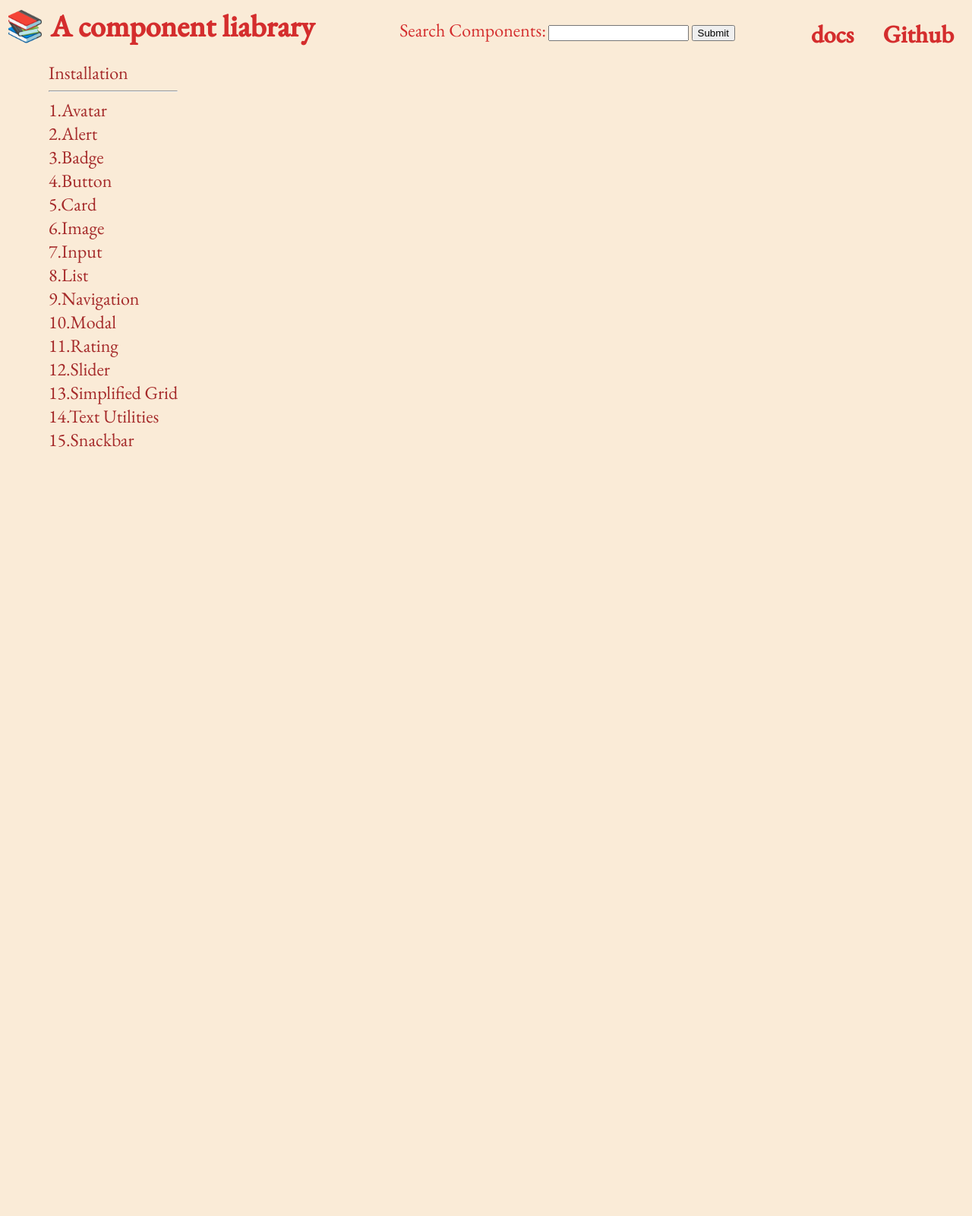
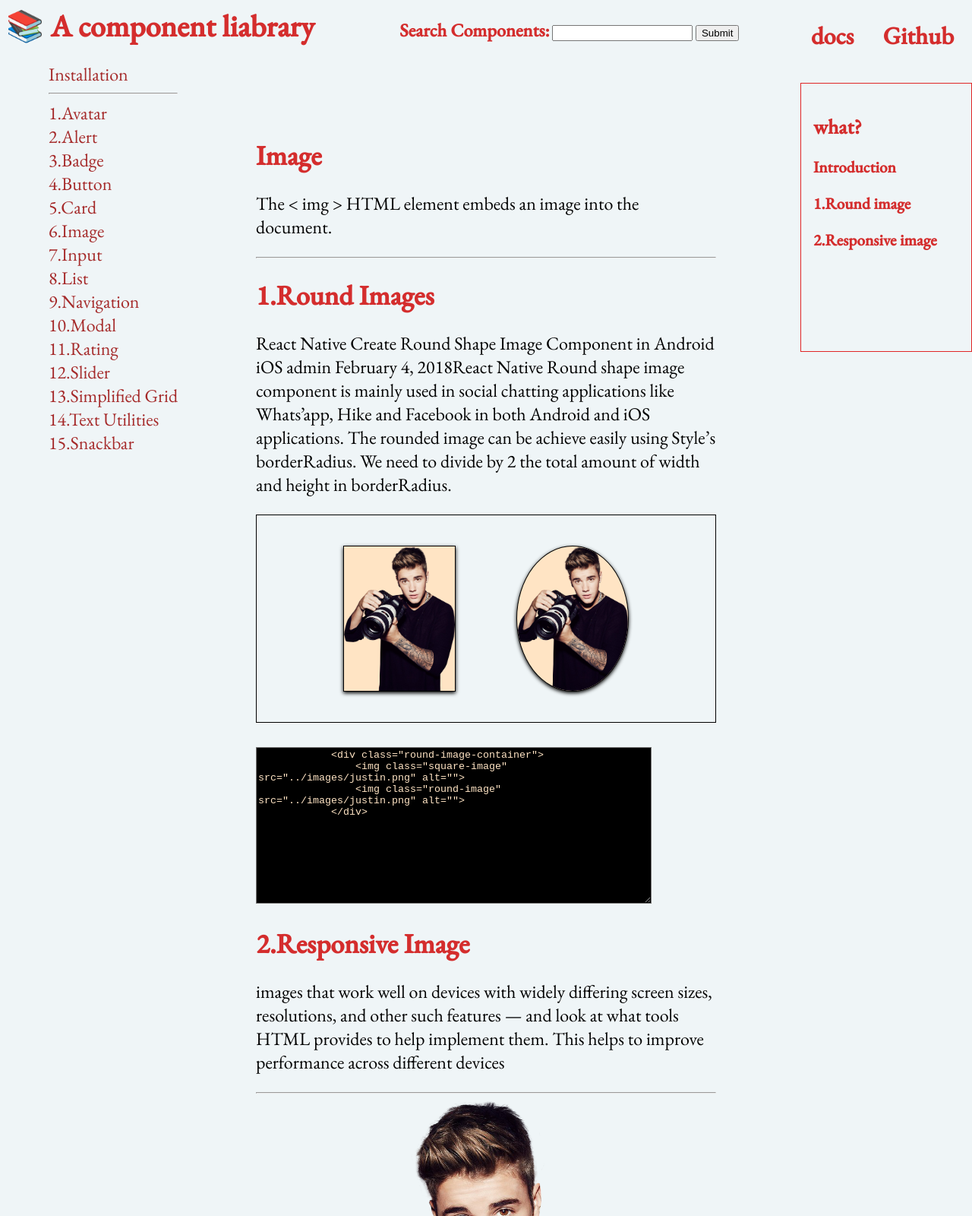
Before and after one commit to ashuashu2/Sage-UI, a plain HTML site: page image/image.html in a window 1280 px wide. Shown: the top 1600 px of the page at 76% size. Before the commit the page ends 800 px from the top, so only its background shows below. Drawn offline with nearby package versions, Linux system fonts and the light colour scheme; a web font is replaced by a local one.

Commit message:
update image page

```diff
--- a/image/image.css
+++ b/image/image.css
@@ -3,10 +3,26 @@
 
 
 
+
 body{
-    background-color: antiquewhite;
+    background-color: rgb(239, 245, 247);
     font-family: 'EB Garamond', serif;
+    font-size: large;
 
+
+}
+p{
+    font-size: x-large;
+}
+h1 {
+    color: rgb(212, 45, 45);
+}
+h2{
+    color: rgb(212, 45, 45);
+
+}
+h3{
+    color: rgb(212, 45, 45);
 
 }
 
@@ -83,7 +99,7 @@ label{
 
 
 }
-.unorder{
+#unorder{
 
     list-style: none;
     position: fixed;
@@ -103,7 +119,190 @@ margin-top: 0%;
     margin-top: 1rem;
 
 }
+/* ****************right side information div************ */
 .information-div{
-    margin-top: 3rem;
+    border: 1px solid rgb(224, 38, 38);
+    height: 40vh;
+    width: 15%;
+    padding: 1rem;
+    position: fixed;
+    right: 0px;
+
+
+
 
 }
+
+
+
+
+
+/* ***************arrow button************ */
+
+.arrow-button-1{
+    font-size: 2rem;
+    left: 0px;
+    color:  rgb(224, 38, 38) ;
+    text-decoration: none;
+
+
+}
+.arrow-button-2{
+    font-size: 2rem;
+    right: 0px;
+    color:  rgb(224, 38, 38) ;
+    text-decoration: none;
+
+
+
+}
+.arrow-button-container{
+  margin-top: 3rem;
+  margin-bottom: 3rem;
+
+
+}
+
+
+
+/* ****************text area************ */
+
+.text-area{
+    margin-top: 2rem;
+    width: 85%;
+    height: 25vh;
+    background-color: black;
+    color: bisque;
+}
+
+
+/* ***************** Round Images ********** */
+
+
+.round-image-container{
+    display: flex;
+    border: 1px solid black;
+    justify-content: center;
+
+
+}
+.square-image{
+    height: 22ch;
+    margin: 2.5rem;
+    border: 1px solid black;
+
+    background-color: bisque;
+    box-shadow: 0 2px 5px
+}
+.round-image{
+    height: 22ch;
+    margin: 2.5rem;
+    border: 1px solid black;
+    border-radius: 50%;
+    background-color: bisque;
+    box-shadow: 0 2px 5px
+}
+
+/* ***************** Responsive Images ********** */
+
+
+
+
+
+
+ .responsive-image-container{
+
+    /* border: 1px solid black; */
+    justify-content: center;
+
+
+
+}
+
+
+ .responsive-image{
+    max-width:  100%;
+
+    height: 80vh;
+
+}
+
+
+
+
+
+
+
+
+
+
+
+
+
+
+
+
+
+
+
+
+
+
+
+
+
+
+
+
+
+
+
+
+
+
+
+
+
+
+
+
+
+
+
+
+
+/* ***************responsive************ */
+
+@media only screen and (max-width: 768px)  {
+    /* For mobile phones: */
+    html{
+        font-size: 50%;
+    }
+    #unorder{
+
+        list-style: none;
+        position: relative;
+
+
+
+        /* top: 4rem; */
+
+    }
+    .links-div{
+       margin: -5rem;
+
+
+    }
+    .link-items{
+        font-size: larger;
+
+    }
+    .content-div{
+        margin: 8rem;
+    }
+
+
+
+.information-div{
+    visibility: hidden;
+}
--- a/image/image.html
+++ b/image/image.html
@@ -14,7 +14,7 @@
         <div class="header">
             <h1 class="nav-heading"> 📚 <span> A component liabrary</span></h1>
             <form class="form">
-                <label class="search">Search Components:</label>
+                <label class="search"><strong> Search Components:</strong></label>
                 <input type="search">
                 <input type="submit">
             </form>
@@ -32,7 +32,7 @@
     </nav>
     <div class="main-div">
     <div class="links-div">
-        <ul class="unorder">
+        <ul id="unorder">
 
             <li><a class="link-items" href="../installation/installation.html">Installation</a></li>
 
@@ -58,11 +58,76 @@
         </ul>
     </div>
     <div class="content-div">
+        <h1>Image</h1>
+        <p>The < img > HTML element embeds an image into the document.</p>
+        <hr>
+        <h1>1.Round Images</h1>
+        <p>
+            React Native Create Round Shape Image Component in Android iOS
+             admin February 4, 2018React Native
+            Round shape image component is mainly used in social chatting applications like Whats’app, Hike and Facebook in both Android and iOS applications. The rounded image can be achieve easily using Style’s borderRadius. We need to divide by 2 the total amount of width and height in borderRadius.
+        </p>
+
+
+        <div class="round-image-container">
+            <img class="square-image" src="../images/justin.png" alt="">
+            <img class="round-image" src="../images/justin.png" alt="">
+        </div>
+
+
+        <textarea name="" id="" cols="30" rows="10" class="text-area">
+            <div class="round-image-container">
+                <img class="square-image" src="../images/justin.png" alt="">
+                <img class="round-image" src="../images/justin.png" alt="">
+            </div>
+
+        </textarea>
+
+        <h1>2.Responsive Image</h1>
+        <p>images that work well on devices with widely differing screen sizes, resolutions, and other such features — and look at what tools HTML provides to help implement them. This helps to improve performance across different devices</p>
+
+
+        <hr>
+
+
+        <div class="responsive-image-container">
+            <img class="responsive-image" src="../images/justin.png" alt="">
+        </div>
+
+        <textarea name="" id="" cols="30" rows="10" class="text-area">
+
+        <div class="responsive-image-container">
+            <img class="responsive-image" src="../images/justin.png" alt="">
+        </div>
+
+        </textarea>
+
+
+
+
+        <div class="arrow-button-container">
+
+            <button ><a  class="arrow-button-1" href="../card/card.html"> < Card </a> </button>
+            <button ><a  class="arrow-button-2"href="../input/input.html"> Input ></a>   </button>
+
+           </div>
+
+
+
+
+
+
+
+
 
 
     </div>
 
     <div class="information-div">
+        <h2>what?</h2>
+        <h3>Introduction</h3>
+        <h3>1.Round image</h3>
+        <h3>2.Responsive image</h3>
 
     </div>
     </div>
--- a/list/list.css
+++ b/list/list.css
@@ -120,11 +120,21 @@ margin-top: 0%;
     margin-top: 1rem;
 
 }
+
+
+/* ****************right side information div************ */
 .information-div{
-    margin-top: 3rem;
+    border: 1px solid rgb(224, 38, 38);
+    height: 40vh;
+    width: 15%;
+    padding: 1rem;
+    position: fixed;
+    right: 0px;
+
+
+
 
 }
-
 
 
 
```
Also changed, not shown: list/list.html (+15 -0 lines).
